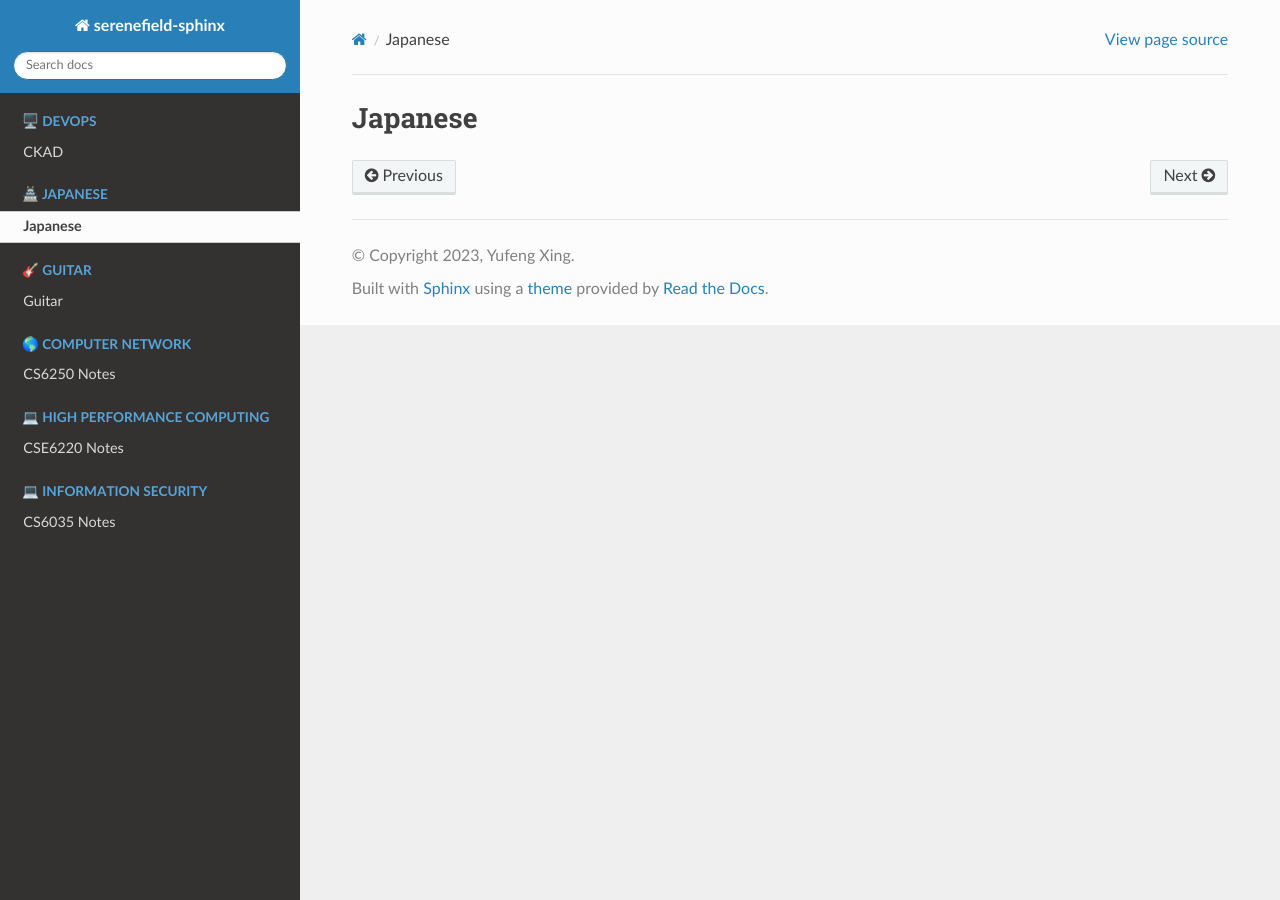
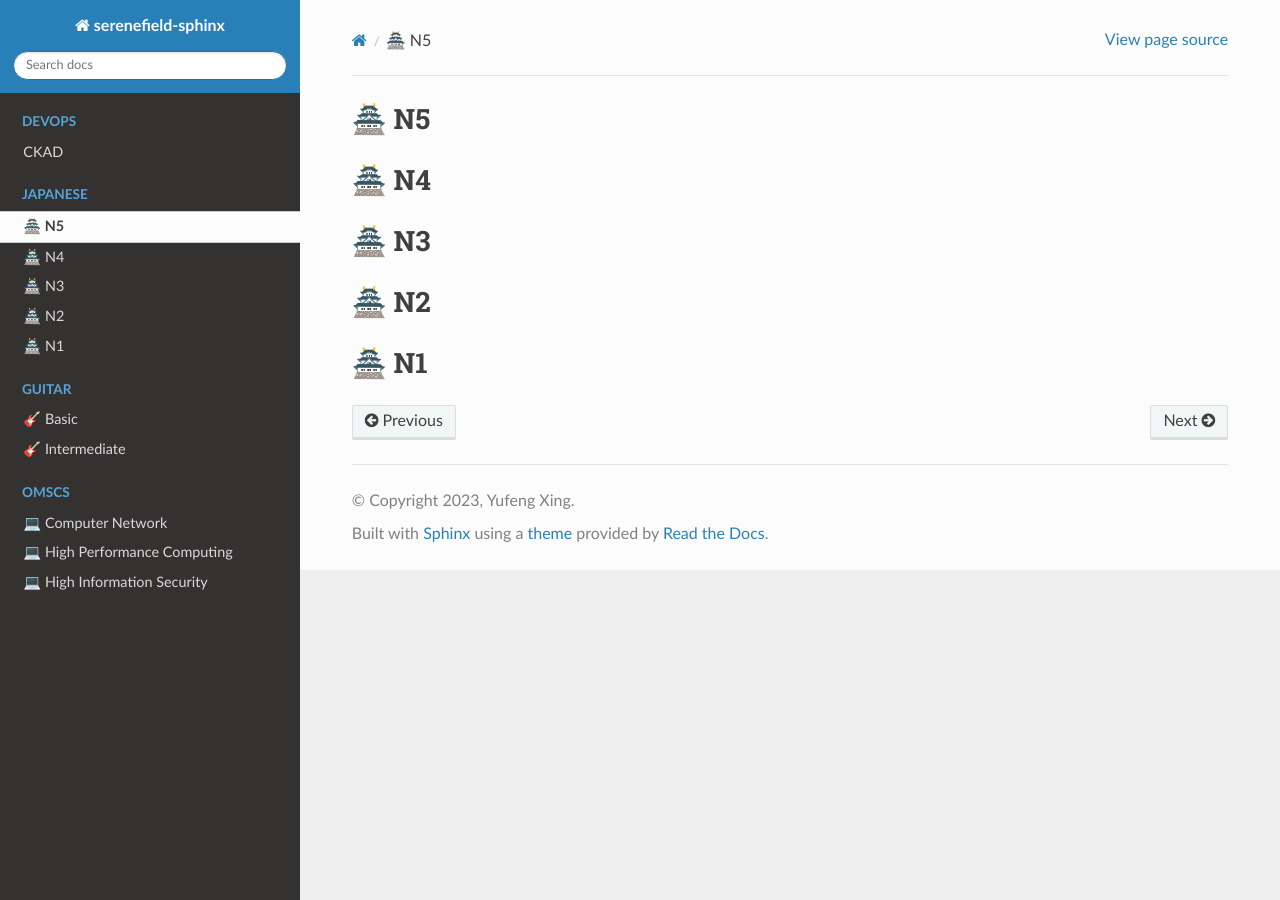
Before and after one commit to Serene-Field/sphinx-transit, a Sphinx documentation site: the page built from docs/Jap/index.rst, in a window 1280 px wide. Built offline with Sphinx 7.4.7 and the Read the Docs theme 2.0.0, drawn with Linux system fonts in a browser that asks for light colours; pages that are not in the unit, such as notebooks, are missing from menus.

Commit message:
chore: change layout

```diff
--- a/docs/Guitar/index.rst
+++ b/docs/Guitar/index.rst
@@ -1,6 +1,13 @@
-Guitar
+🎸 Basic
 ========
 
 .. toctree::
    :maxdepth: 1
    :caption: Tests
+
+🎸 Intermediate
+========
+
+.. toctree::
+   :maxdepth: 1
+   :caption: Tests
--- a/docs/Jap/index.rst
+++ b/docs/Jap/index.rst
@@ -1,6 +1,34 @@
-Japanese
+🏯 N5
 =============
 
 .. toctree::
    :maxdepth: 1
    :caption: Tests
+
+🏯 N4
+=============
+
+.. toctree::
+   :maxdepth: 1
+   :caption: Tests
+
+🏯 N3
+=============
+
+.. toctree::
+   :maxdepth: 1
+   :caption: Tests
+
+🏯 N2
+=============
+
+.. toctree::
+   :maxdepth: 1
+   :caption: Tests
+
+🏯 N1
+=============
+
+.. toctree::
+   :maxdepth: 1
+   :caption: Tests
```
Also changed, not shown: docs/HPC/index.rst (deleted, +0 -16 lines), docs/IIS/index.rst (deleted, +0 -11 lines), docs/OMSCS/index.rst (added, +35 -0 lines), docs/index.rst (+9 -21 lines), docs/OMSCS/CN/index.rst (renamed from docs/CN/index.rst), docs/OMSCS/HPC/note1.md (renamed from docs/HPC/note1.md), docs/OMSCS/HPC/note2.md (renamed from docs/HPC/note2.md), docs/OMSCS/HPC/note3.md (renamed from docs/HPC/note3.md), docs/OMSCS/HPC/note4.md (renamed from docs/HPC/note4.md), docs/OMSCS/HPC/note5.md (renamed from docs/HPC/note5.md), docs/OMSCS/HPC/note6.md (renamed from docs/HPC/note6.md), docs/OMSCS/HPC/note7.md (renamed from docs/HPC/note7.md), docs/OMSCS/HPC/note8.md (renamed from docs/HPC/note8.md), docs/OMSCS/HPC/note9.md (renamed from docs/HPC/note9.md), 4 more files.
